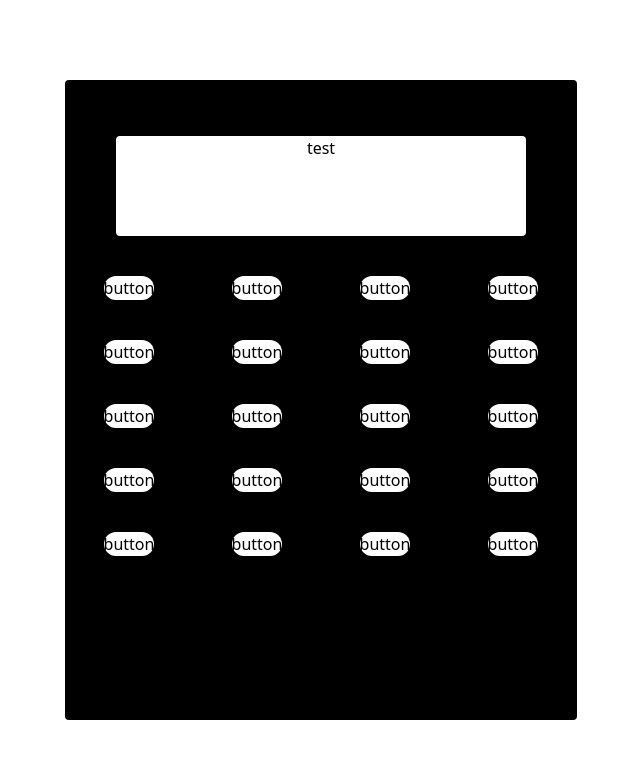
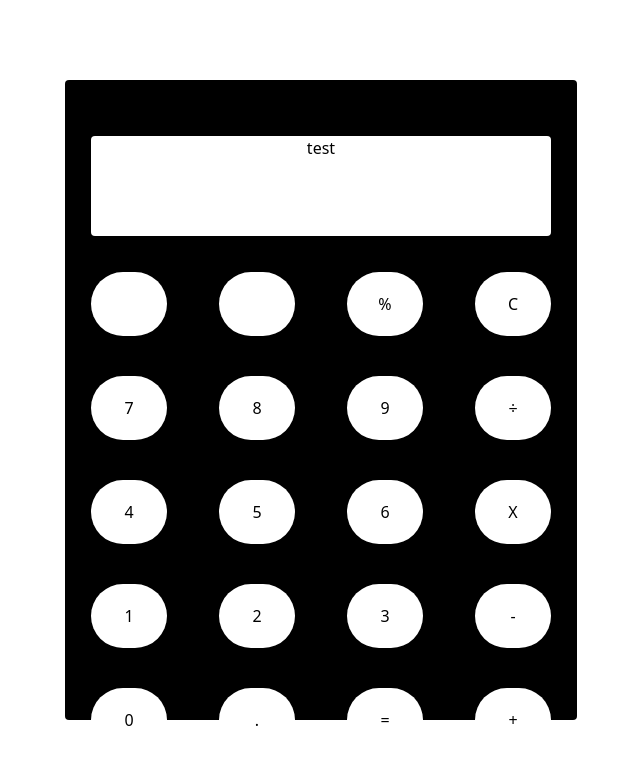
Before and after one commit to ethanvachon/react-calculator, a React (Create React App) app: page / in a window 1280 px wide. Shown: the top 764 px of the page, without its empty margins (319-959 px from the left). Built offline with nearby package versions, Linux system fonts and the light colour scheme.

Commit message:
getting closer

```diff
--- a/src/components/main.css
+++ b/src/components/main.css
@@ -3,6 +3,10 @@
   width: 40vw;
 }
 .position {
-  width: 80%;
+  width: 90%;
   height: 100px;
 }
+.button {
+  width: 6vw;
+  height: 8vh;
+}
--- a/src/components/main.js
+++ b/src/components/main.js
@@ -1,10 +1,10 @@
 import React from 'react';
 import './main.css'
 
-function Button() {
+function Button(props) {
   return (
-    <button className="bg-white rounded-full">
-      button
+    <button className="bg-white rounded-full p-5 button">
+      {props.value}
     </button>
   );
 }
@@ -19,8 +19,8 @@ class Display extends React.Component{
   }
 }
 class Buttons extends React.Component {
-  renderButton() {
-    return <Button />
+  renderButton(i) {
+    return <Button value={i} />
   }
   render() {
     return (
@@ -28,32 +28,32 @@ class Buttons extends React.Component {
         <div className="flex justify-around my-5">
           {this.renderButton()}
           {this.renderButton()}
-          {this.renderButton()}
-          {this.renderButton()}
+          {this.renderButton("%")}
+          {this.renderButton("C")}
         </div>
         <div className="flex justify-around my-5">
-          {this.renderButton()}
-          {this.renderButton()}
-          {this.renderButton()}
-          {this.renderButton()}
+          {this.renderButton("7")}
+          {this.renderButton("8")}
+          {this.renderButton("9")}
+          {this.renderButton("÷")}
         </div>
         <div className="flex justify-around my-5">
-          {this.renderButton()}
-          {this.renderButton()}
-          {this.renderButton()}
-          {this.renderButton()}
+          {this.renderButton("4")}
+          {this.renderButton("5")}
+          {this.renderButton("6")}
+          {this.renderButton("X")}
         </div>
         <div className="flex justify-around my-5">
-          {this.renderButton()}
-          {this.renderButton()}
-          {this.renderButton()}
-          {this.renderButton()}
+          {this.renderButton("1")}
+          {this.renderButton("2")}
+          {this.renderButton("3")}
+          {this.renderButton("-")}
         </div>
         <div className="flex justify-around my-5">
-          {this.renderButton()}
-          {this.renderButton()}
-          {this.renderButton()}
-          {this.renderButton()}
+          {this.renderButton("0")}
+          {this.renderButton(".")}
+          {this.renderButton("=")}
+          {this.renderButton("+")}
         </div>
       </div>
     );
@@ -64,7 +64,7 @@ class Calculator extends React.Component{
     return(
       <div className="h-screen flex items-center justify-center">
         <div className="custom-sizing bg-black rounded">
-          <div className="mt-14 mb-5 flex justify-center">
+          <div className="mt-14 mb-4 flex justify-center">
             <Display />
           </div>
           <Buttons />
```
